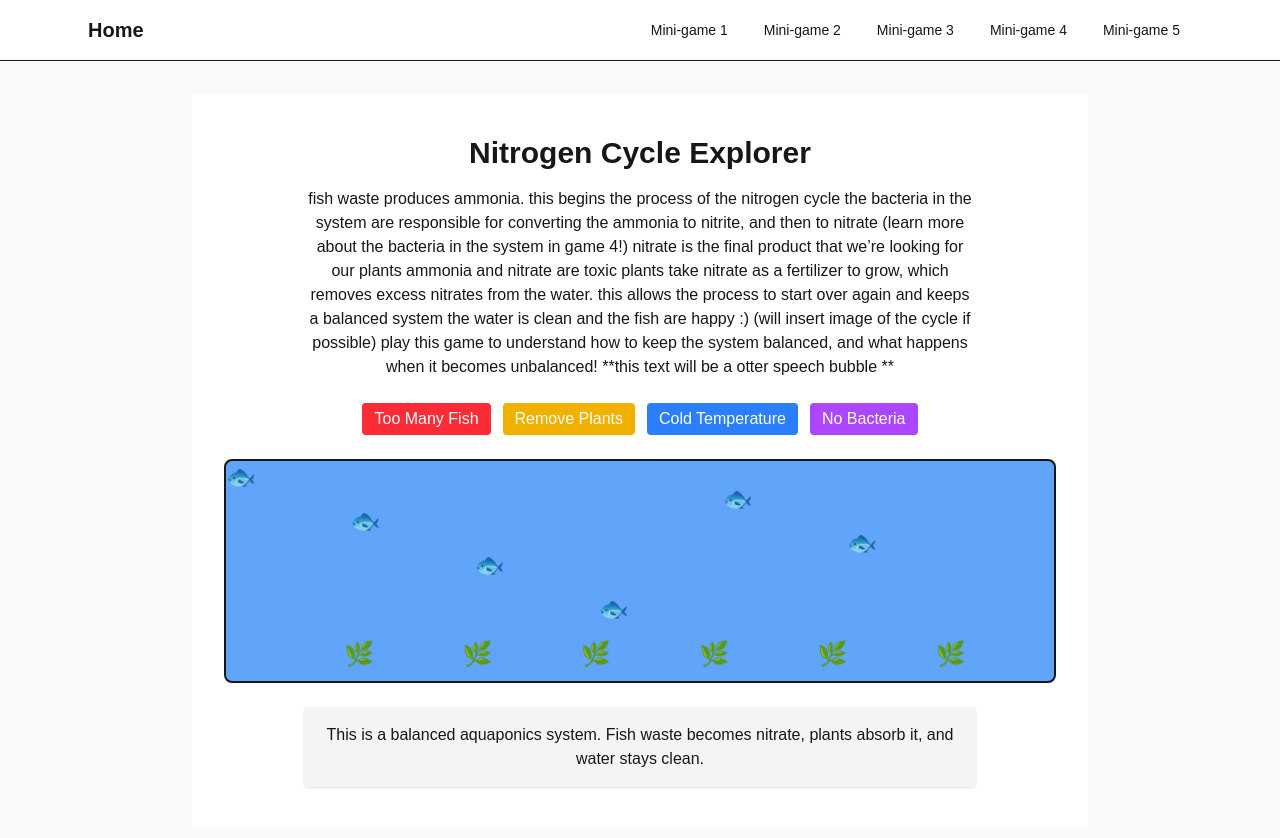
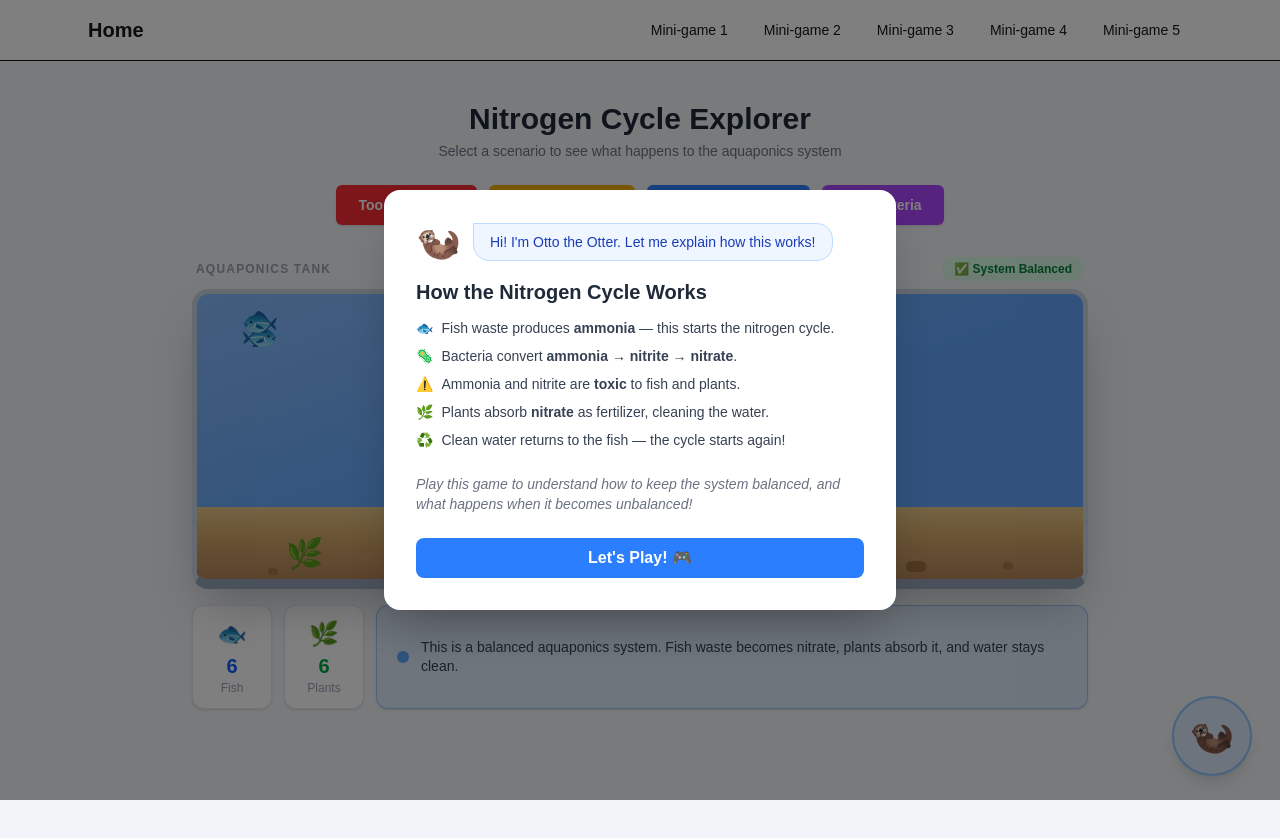
Before and after one commit to AshiJ7/FishFarmFrenzy, a Next.js app: page /mini-game-2 in a window 1280 px wide. Shown: the top 838 px of the page. Built offline with nearby package versions, Linux system fonts and the light colour scheme.

Commit message:
made UI changes to minigame 2 to make it more visually appealing

```diff
--- a/app/mini-game-2/page.tsx
+++ b/app/mini-game-2/page.tsx
@@ -1,231 +1,5 @@
-// "use client";
-
-// import { useState } from "react";
-// import Link from "next/link";
-
-// type GameState = {
-//   fish: number;
-//   bacteria: number;
-//   plants: number;
-//   temperature: number;
-//   ammonia: number;
-//   nitrite: number;
-//   nitrate: number;
-//   waterQuality: number;
-// };
-
-// export default function MiniGame2() {
-//   const [gameState, setGameState] = useState<GameState>({
-//     fish: 10,
-//     bacteria: 5,
-//     plants: 5,
-//     temperature: 25,
-//     ammonia: 0,
-//     nitrite: 0,
-//     nitrate: 0,
-//     waterQuality: 100,
-//   });
-
-//   const recalculate = (newState: GameState) => {
-//     let ammonia = newState.fish * 0.8;
-
-//     let efficiencyMultiplier = 1;
-
-//     if (newState.temperature < 18) {
-//       efficiencyMultiplier = 0.5;
-//     } else if (
-//       newState.temperature >= 24 &&
-//       newState.temperature <= 26
-//     ) {
-//       efficiencyMultiplier = 1.3;
-//     }
-
-//     const bacteriaPower =
-//       newState.bacteria * 0.6 * efficiencyMultiplier;
-
-//     const ammoniaConverted = Math.min(ammonia, bacteriaPower);
-//     ammonia -= ammoniaConverted;
-//     let nitrite = ammoniaConverted;
-
-//     const nitriteConverted = Math.min(nitrite, bacteriaPower * 0.8);
-//     nitrite -= nitriteConverted;
-//     let nitrate = nitriteConverted;
-
-//     const plantUptake = Math.min(
-//       nitrate,
-//       newState.plants * 0.7
-//     );
-//     nitrate -= plantUptake;
-
-//     let waterQuality =
-//       100 -
-//       ammonia * 15 -
-//       nitrite * 25 -
-//       nitrate * 5;
-
-//     waterQuality = Math.max(0, Math.min(100, waterQuality));
-
-//     setGameState({
-//       ...newState,
-//       ammonia,
-//       nitrite,
-//       nitrate,
-//       waterQuality,
-//     });
-//   };
-
-//   const handleChange = (
-//     key: keyof GameState,
-//     value: number
-//   ) => {
-//     const updated = {
-//       ...gameState,
-//       [key]: value,
-//     };
-
-//     recalculate(updated);
-//   };
-
-//   return (
-//     <div className="flex min-h-screen items-center justify-center bg-zinc-50 dark:bg-black">
-//       <main className="flex w-full max-w-3xl flex-col items-center py-12 px-8 bg-white dark:bg-black">
-//         <h1 className="text-3xl font-semibold mb-6">
-//           Aquaponics Nitrogen and Nutrient Cycle
-//         </h1>
-
-//         <div className="w-full space-y-6">
-//           <Slider
-//             label="Fish"
-//             value={gameState.fish}
-//             onChange={(v) => handleChange("fish", v)}
-//           />
-
-//           <Slider
-//             label="Bacteria"
-//             value={gameState.bacteria}
-//             onChange={(v) => handleChange("bacteria", v)}
-//           />
-
-//           <Slider
-//             label="Plants"
-//             value={gameState.plants}
-//             onChange={(v) => handleChange("plants", v)}
-//           />
-
-//           <Slider
-//             label="Temperature (°C)"
-//             value={gameState.temperature}
-//             onChange={(v) => handleChange("temperature", v)}
-//             min={10}
-//             max={35}
-//           />
-//         </div>
-
-//         {/* Stats */}
-//         <div className="mt-8 text-center space-y-2">
-//           <p>Ammonia: {gameState.ammonia.toFixed(2)}</p>
-//           <p>Nitrite: {gameState.nitrite.toFixed(2)}</p>
-//           <p>Nitrate: {gameState.nitrate.toFixed(2)}</p>
-//           <p className="font-bold">
-//             Water Quality: {gameState.waterQuality.toFixed(1)}
-//           </p>
-//         </div>
-
-//         {/* Visual Tank */}
-//         <div
-//           className="mt-8 w-full h-56 border-2 rounded-lg relative overflow-hidden transition-colors duration-300"
-//           style={{
-//             backgroundColor:
-//               gameState.waterQuality > 70
-//                 ? "#60a5fa"
-//                 : gameState.waterQuality > 40
-//                 ? "#facc15"
-//                 : "#ef4444",
-//           }}
-//         >
-//           {/* Fish Rendering */}
-//           {Array.from({ length: gameState.fish }).map((_, i) => (
-//             <img
-//               key={i}
-//               src="/fish.png"
-//               alt="fish"
-//               className="absolute w-8 h-8"
-//               style={{
-//                 left: `${(i * 37) % 90}%`,
-//                 top: `${(i * 53) % 70}%`,
-//               }}
-//             />
-//           ))}
-
-//           {/* Plants Rendering */}
-//             {Array.from({ length: gameState.plants }).map((_, i) => (
-//               <span
-//                 key={`plant-${i}`}
-//                 className="absolute text-2xl"
-//                 style={{
-//                   left: `${(i * 15) % 95}%`,
-//                   bottom: "5%",
-//                 }}
-//               >
-//                 🌿
-//               </span>
-//             ))}
-//         </div>
-
-//         {/* System Status */}
-//         <p className="font-bold mt-4 text-center text-lg">
-//           {gameState.waterQuality > 70
-//             ? "🌿 System Stable"
-//             : gameState.waterQuality > 40
-//             ? "⚠️ System Under Stress"
-//             : "💀 System Collapsing"}
-//         </p>
-
-//         <nav className="mt-8 flex gap-4">
-//           <Link href="/">Home</Link>
-//           <Link href="/mini-game-1">Prev</Link>
-//           <Link href="/mini-game-3">Next</Link>
-//         </nav>
-//       </main>
-//     </div>
-//   );
-// }
-
-// function Slider({
-//   label,
-//   value,
-//   onChange,
-//   min = 0,
-//   max = 20,
-// }: {
-//   label: string;
-//   value: number;
-//   onChange: (val: number) => void;
-//   min?: number;
-//   max?: number;
-// }) {
-//   return (
-//     <div>
-//       <label className="block font-medium">
-//         {label}: {value}
-//       </label>
-//       <input
-//         type="range"
-//         min={min}
-//         max={max}
-//         value={value}
-//         onChange={(e) =>
-//           onChange(Number(e.target.value))
-//         }
-//         className="w-full"
-//       />
-//     </div>
-//   );
-// }
-
 "use client";
 
-import { noDeprecation } from "process";
 import { useState } from "react";
 
 type Scenario =
@@ -235,22 +9,12 @@ type Scenario =
   | "coldTemp"
   | "noBacteria";
 
-type QuizOption = {
-  text: string;
-  correct: boolean;
-};
-
 export default function MiniGame2() {
-  const [scenario, setScenario] =
-    useState<Scenario>("balanced");
-
-  // const [answered, setAnswered] =
-  //   useState<boolean>(false);
-
+  const [scenario, setScenario] = useState<Scenario>("balanced");
   const [locked, setLocked] = useState<boolean>(false);
-
-  const [feedback, setFeedback] =
-    useState<string>("");
+  const [feedback, setFeedback] = useState<string>("");
+  const [showInfo, setShowInfo] = useState<boolean>(true);
+  const [selectedAnswer, setSelectedAnswer] = useState<number | null>(null);
 
   const scenarios = {
     balanced: {
@@ -259,64 +23,55 @@ export default function MiniGame2() {
       waterColor: "#60a5fa",
       fishIcon: "🐟",
       plantIcon: "🌿",
-      message:
-        "This is a balanced aquaponics system. Fish waste becomes nitrate, plants absorb it, and water stays clean.",
+      message: "This is a balanced aquaponics system. Fish waste becomes nitrate, plants absorb it, and water stays clean.",
       quiz: [],
     },
-
     tooManyFish: {
       fish: 12,
       plants: 3,
       waterColor: "#ef4444",
       fishIcon: "🐠",
       plantIcon: "🌱",
-      message:
-        "Too many fish produce excess ammonia. Toxic waste builds up and fish become stressed.",
+      message: "Too many fish produce excess ammonia. Toxic waste builds up and fish become stressed.",
       quiz: [
         { text: "Add more fish", correct: false },
         { text: "Remove some fish", correct: true },
         { text: "Remove all plants", correct: false },
       ],
     },
-
     tooFewPlants: {
       fish: 6,
       plants: 1,
       waterColor: "#facc15",
       fishIcon: "🐟",
       plantIcon: "🥀",
-      message:
-        "Without enough plants, nitrate builds up in the water.",
+      message: "Without enough plants, nitrate builds up in the water.",
       quiz: [
         { text: "Add more plants", correct: true },
         { text: "Add more fish", correct: false },
         { text: "Lower temperature", correct: false },
       ],
     },
-
     coldTemp: {
       fish: 6,
       plants: 6,
-      waterColor: "#facc15",
+      waterColor: "#93c5fd",
       fishIcon: "🐠",
       plantIcon: "🌱",
-      message:
-        "Cold temperatures slow down nitrifying bacteria. Waste begins to accumulate.",
+      message: "Cold temperatures slow down nitrifying bacteria. Waste begins to accumulate.",
       quiz: [
         { text: "Lower the temperature more", correct: false },
         { text: "Raise the temperature", correct: true },
         { text: "Remove plants", correct: false },
       ],
     },
-
     noBacteria: {
       fish: 6,
       plants: 6,
       waterColor: "#ef4444",
       fishIcon: "🐟",
       plantIcon: "🥀",
-      message:
-        "Without bacteria, ammonia and nitrite don't convert to nitrate, which harms the fish and plants.",
+      message: "Without bacteria, ammonia and nitrite don't convert to nitrate, which harms the fish and plants.",
       quiz: [
         { text: "Add more fish", correct: false },
         { text: "Remove plants", correct: false },
@@ -331,143 +86,245 @@ export default function MiniGame2() {
     setScenario(newScenario);
     setLocked(false);
     setFeedback("");
+    setSelectedAnswer(null);
   };
 
-  const handleAnswer = (correct: boolean) => {
+  const handleAnswer = (correct: boolean, index: number) => {
+    setSelectedAnswer(index);
     if (correct) {
       setLocked(true);
       setFeedback("✅ Correct! The system is now balanced.");
-
       setTimeout(() => {
         setScenario("balanced");
         setLocked(false);
         setFeedback("");
+        setSelectedAnswer(null);
       }, 1500);
     } else {
       setFeedback("❌ Not quite. Try again!");
     }
   };
 
+  const scenarioButtons = [
+    { key: "tooManyFish",  label: "Too Many Fish",     activeClass: "bg-red-700 border-red-900 ring-2 ring-red-300",    baseClass: "bg-red-500 hover:bg-red-600 border-transparent" },
+    { key: "tooFewPlants", label: "Too Few Plants",    activeClass: "bg-yellow-600 border-yellow-800 ring-2 ring-yellow-300", baseClass: "bg-yellow-500 hover:bg-yellow-600 border-transparent" },
+    { key: "coldTemp",     label: "Cold Temperature",  activeClass: "bg-blue-700 border-blue-900 ring-2 ring-blue-300",  baseClass: "bg-blue-500 hover:bg-blue-600 border-transparent" },
+    { key: "noBacteria",   label: "No Bacteria",       activeClass: "bg-purple-700 border-purple-900 ring-2 ring-purple-300", baseClass: "bg-purple-500 hover:bg-purple-600 border-transparent" },
+  ];
+
   return (
-    <div className="flex min-h-screen items-center justify-center bg-zinc-50">
-      <main className="flex w-full max-w-4xl flex-col items-center py-10 px-8 bg-white">
+    <div className="min-h-screen w-full bg-slate-100">
 
-        <h1 className="text-3xl font-bold mb-4">
-          Nitrogen Cycle Explorer
-        </h1>
+      {/* INFO MODAL */}
+      {showInfo && (
+        <div className="fixed inset-0 z-50 flex items-center justify-center bg-black/50">
+          <div className="relative bg-white rounded-2xl shadow-2xl max-w-lg w-full mx-4 p-8">
+            <div className="flex items-center gap-3 mb-4">
+              <span className="text-4xl">🦦</span>
+              <div className="bg-blue-50 border border-blue-200 rounded-2xl rounded-tl-none px-4 py-2 text-sm text-blue-800 font-medium">
+                Hi! I'm Otto the Otter. Let me explain how this works!
+              </div>
+            </div>
+            <h2 className="text-xl font-bold mb-3 text-gray-800">How the Nitrogen Cycle Works</h2>
+            <ul className="space-y-2 text-sm text-gray-700 mb-6">
+              <li className="flex gap-2"><span>🐟</span><span>Fish waste produces <strong>ammonia</strong> — this starts the nitrogen cycle.</span></li>
+              <li className="flex gap-2"><span>🦠</span><span>Bacteria convert <strong>ammonia → nitrite → nitrate</strong>.</span></li>
+              <li className="flex gap-2"><span>⚠️</span><span>Ammonia and nitrite are <strong>toxic</strong> to fish and plants.</span></li>
+              <li className="flex gap-2"><span>🌿</span><span>Plants absorb <strong>nitrate</strong> as fertilizer, cleaning the water.</span></li>
+              <li className="flex gap-2"><span>♻️</span><span>Clean water returns to the fish — the cycle starts again!</span></li>
+            </ul>
+            <p className="text-sm text-gray-500 mb-6 italic">
+              Play this game to understand how to keep the system balanced, and what happens when it becomes unbalanced!
+            </p>
+            <button
+              onClick={() => setShowInfo(false)}
+              className="w-full bg-blue-500 hover:bg-blue-600 text-white font-semibold py-2 rounded-lg transition-colors"
+            >
+              Let's Play! 🎮
+            </button>
+          </div>
+        </div>
+      )}
 
-        <p className="text-center max-w-2xl mb-6">
-          fish waste produces ammonia. this begins the process of the nitrogen cycle
-the bacteria in the system are responsible for converting the ammonia to nitrite, and then to nitrate (learn more about the bacteria in the system in game 4!)
-nitrate is the final product that we’re looking for our plants
-ammonia and nitrate are toxic
-plants take nitrate as a fertilizer to grow, which removes excess nitrates from the water. this allows the process to start over again and keeps a balanced system
-the water is clean and the fish are happy :) (will insert image of the cycle if possible)
+      {/* MAIN GAME */}
+      <main className="relative flex w-full min-h-screen flex-col items-center py-10 px-6 lg:px-16">
 
-        play this game to understand how to keep the system balanced, and what happens when it becomes unbalanced!
-        **this text will be a otter speech bubble **
-        </p>
-
-        {/* Scenario Buttons */}
-        <div className="flex flex-wrap gap-3 mb-6">
+        {/* Floating otter button — bottom right */}
+        <div className="fixed bottom-6 right-6 z-40 group flex flex-col items-center gap-1">
+          <span className="opacity-0 group-hover:opacity-100 transition-opacity bg-gray-800 text-white text-xs font-semibold px-3 py-1 rounded-full shadow pointer-events-none">
+            Learn More
+          </span>
           <button
-            onClick={() => selectScenario("tooManyFish")}
-            className="bg-red-500 text-white px-3 py-1 rounded"
+            onClick={() => setShowInfo(true)}
+            className="bg-blue-100 hover:bg-blue-200 border-2 border-blue-300 rounded-full w-20 h-20 text-4xl shadow-lg transition-colors flex items-center justify-center"
           >
-            Too Many Fish
+            🦦
           </button>
-
-          <button
-            onClick={() => selectScenario("tooFewPlants")}
-            className="bg-yellow-500 text-white px-3 py-1 rounded"
-          >
-            Remove Plants
-          </button>
-
-          <button
-            onClick={() => selectScenario("coldTemp")}
-            className="bg-blue-500 text-white px-3 py-1 rounded"
-          >
-            Cold Temperature
-          </button>
-
-          <button onClick={() => selectScenario("noBacteria")} className="bg-purple-500 text-white px-3 py-1 rounded">No Bacteria </button>
         </div>
 
-        {/* Tank */}
+        {/* Page header */}
+        <div className="w-full max-w-4xl mb-6 text-center">
+          <h1 className="text-3xl font-bold text-gray-800 mb-1">Nitrogen Cycle Explorer</h1>
+          <p className="text-gray-500 text-sm">Select a scenario to see what happens to the aquaponics system</p>
+        </div>
+
+        {/* Scenario buttons */}
+        <div className="flex flex-wrap justify-center gap-3 mb-8">
+          {scenarioButtons.map(({ key, label, activeClass, baseClass }) => (
+            <button
+              key={key}
+              onClick={() => selectScenario(key as Scenario)}
+              className={`px-5 py-2 rounded-md text-white font-semibold text-sm transition-all border-2 shadow-sm ${
+                scenario === key ? `${activeClass} scale-105 shadow-md` : baseClass
+              }`}
+            >
+              {label}
+            </button>
+          ))}
+        </div>
+
+        {/* Tank area */}
+        <div className="w-full max-w-4xl">
+
+          {/* Status bar */}
+          <div className="flex items-center justify-between mb-2 px-1">
+            <span className="text-xs font-semibold uppercase tracking-widest text-gray-400">Aquaponics Tank</span>
+            <span className={`text-xs font-bold px-3 py-1 rounded-full transition-colors ${
+              scenario === "balanced" ? "bg-green-100 text-green-700" : "bg-red-100 text-red-600"
+            }`}>
+              {scenario === "balanced" ? "✅ System Balanced" : "⚠️ System Unbalanced"}
+            </span>
+          </div>
+
+          {/* Glass tank */}
           <div
-          className="w-full h-56 border-2 rounded-lg relative overflow-hidden transition-colors duration-500"
-          style={{ backgroundColor: data.waterColor }}
+            className="relative rounded-2xl overflow-hidden shadow-2xl"
+            style={{
+              border: "5px solid #cbd5e1",
+              borderBottom: "10px solid #94a3b8",
+              height: "300px",
+            }}
           >
+            <div className="absolute inset-0 transition-colors duration-700" style={{ backgroundColor: data.waterColor }} />
+            <div className="absolute inset-0 pointer-events-none" style={{
+              background: "linear-gradient(160deg, rgba(255,255,255,0.25) 0%, transparent 55%)"
+            }} />
+
             {Array.from({ length: data.fish }).map((_, i) => (
               <span
                 key={i}
-              className="absolute text-2xl"
+                className="absolute text-3xl select-none"
                 style={{
-                left: `${(i * 15) % 90}%`,
-                top: `${(i * 20) % 70}%`,
+                  left: `${(i * 17 + 5) % 85}%`,
+                  top: `${(i * 23 + 8) % 60}%`,
+                  transform: i % 2 === 0 ? "scaleX(-1)" : "scaleX(1)",
+                  filter: scenario !== "balanced" ? "saturate(0.5) brightness(0.85)" : "none",
+                  transition: "filter 0.6s",
+                  zIndex: 2,
                 }}
               >
                 {data.fishIcon}
               </span>
             ))}
 
-          {Array.from({ length: data.plants }).map((_, i) => (
-            <span
-              key={i}
-              className="absolute text-2xl"
+            <div
+              className="absolute bottom-0 left-0 right-0 flex items-end"
               style={{
-                left: `${(i + 1) *
-                  (100 / (data.plants + 1))}%`,
-                bottom: "5%",
+                height: "72px",
+                background: "linear-gradient(to top, #b5865a 0%, #d4a96a 60%, #e8c98a 100%)",
+                zIndex: 3,
               }}
             >
+              {[8, 22, 38, 55, 68, 80, 91].map((pos, i) => (
+                <div key={i} className="absolute rounded-full" style={{
+                  left: `${pos}%`, bottom: `${4 + (i % 4) * 3}px`,
+                  width: `${10 + (i % 3) * 5}px`, height: `${7 + (i % 2) * 4}px`,
+                  backgroundColor: i % 2 === 0 ? "#92622a" : "#7a4f20", opacity: 0.5,
+                }} />
+              ))}
+              {Array.from({ length: data.plants }).map((_, i) => (
+                <span key={i} className="absolute text-3xl select-none" style={{
+                  left: `${(i + 0.8) * (88 / (data.plants + 1))}%`,
+                  bottom: "10px", lineHeight: 1, zIndex: 4,
+                }}>
                   {data.plantIcon}
                 </span>
               ))}
             </div>
+          </div>
 
-        {/* Explanation */}
-        <div className="mt-6 p-4 bg-gray-100 rounded shadow max-w-2xl text-center">
-          <p>{data.message}</p>
+          {/* Info + stats row */}
+          <div className="flex gap-3 mt-4">
+            <div className="bg-white border border-gray-200 rounded-xl px-4 py-3 text-center shadow-sm min-w-[80px]">
+              <div className="text-2xl mb-0.5">🐟</div>
+              <div className="text-xl font-bold text-blue-600">{data.fish}</div>
+              <div className="text-xs text-gray-400 font-medium">Fish</div>
+            </div>
+            <div className="bg-white border border-gray-200 rounded-xl px-4 py-3 text-center shadow-sm min-w-[80px]">
+              <div className="text-2xl mb-0.5">🌿</div>
+              <div className="text-xl font-bold text-green-600">{data.plants}</div>
+              <div className="text-xs text-gray-400 font-medium">Plants</div>
+            </div>
+            <div
+              className="flex-1 rounded-xl px-5 py-3 flex items-center gap-3 border shadow-sm"
+              style={{ backgroundColor: `${data.waterColor}22`, borderColor: `${data.waterColor}88` }}
+            >
+              <div className="w-3 h-3 rounded-full shrink-0" style={{ backgroundColor: data.waterColor }} />
+              <p className="text-sm text-gray-700 leading-snug">{data.message}</p>
+            </div>
+          </div>
         </div>
 
         {/* Quiz Section */}
         {scenario !== "balanced" && (
-          <div className="mt-6 text-center">
-            <h2 className="font-semibold mb-3">
-              How can we fix this system?
-            </h2>
+          <div className="mt-8 w-full max-w-4xl">
+            <div className="bg-white border-2 border-gray-200 rounded-2xl shadow-md p-6">
+              <div className="flex items-center gap-2 mb-5">
+                <span className="text-2xl">🔧</span>
+                <h2 className="text-lg font-bold text-gray-800">How can we fix this system?</h2>
+              </div>
 
-            <div className="flex flex-col gap-2">
-              {data.quiz.map((option, index) => (
+              <div className="flex flex-col gap-3">
+                {data.quiz.map((option, index) => {
+                  const isSelected = selectedAnswer === index;
+                  const isCorrect = option.correct;
+                  let btnStyle = "bg-white border-2 border-gray-200 text-gray-700 hover:border-blue-400 hover:bg-blue-50";
+                  if (isSelected && isCorrect) btnStyle = "bg-green-100 border-2 border-green-500 text-green-800";
+                  else if (isSelected && !isCorrect) btnStyle = "bg-red-100 border-2 border-red-400 text-red-800";
+
+                  return (
                     <button
                       key={index}
-                  onClick={() =>
-                    handleAnswer(option.correct)
-                  }
+                      onClick={() => handleAnswer(option.correct, index)}
                       disabled={locked}
-                  className="border px-3 py-1 rounded hover:bg-gray-200"
+                      className={`w-full text-left px-5 py-3 rounded-xl font-medium transition-all duration-200 flex items-center gap-3 ${btnStyle}`}
                     >
+                      <span className="w-7 h-7 rounded-full border-2 border-current flex items-center justify-center text-sm font-bold shrink-0">
+                        {String.fromCharCode(65 + index)}
+                      </span>
                       {option.text}
+                      {isSelected && (
+                        <span className="ml-auto text-lg">{isCorrect ? "✅" : "❌"}</span>
+                      )}
                     </button>
-              ))}
+                  );
+                })}
               </div>
 
               {feedback && (
-              <p className="mt-4 font-medium">
+                <div className={`mt-5 px-4 py-3 rounded-xl text-sm font-semibold text-center ${
+                  feedback.startsWith("✅") ? "bg-green-100 text-green-800" : "bg-red-100 text-red-700"
+                }`}>
                   {feedback}
-              </p>
+                </div>
               )}
+            </div>
           </div>
         )}
       </main>
     </div>
   );
 }
-
-
-
 
 
 
```
Lines whose indentation alone changed are shown as unchanged.
